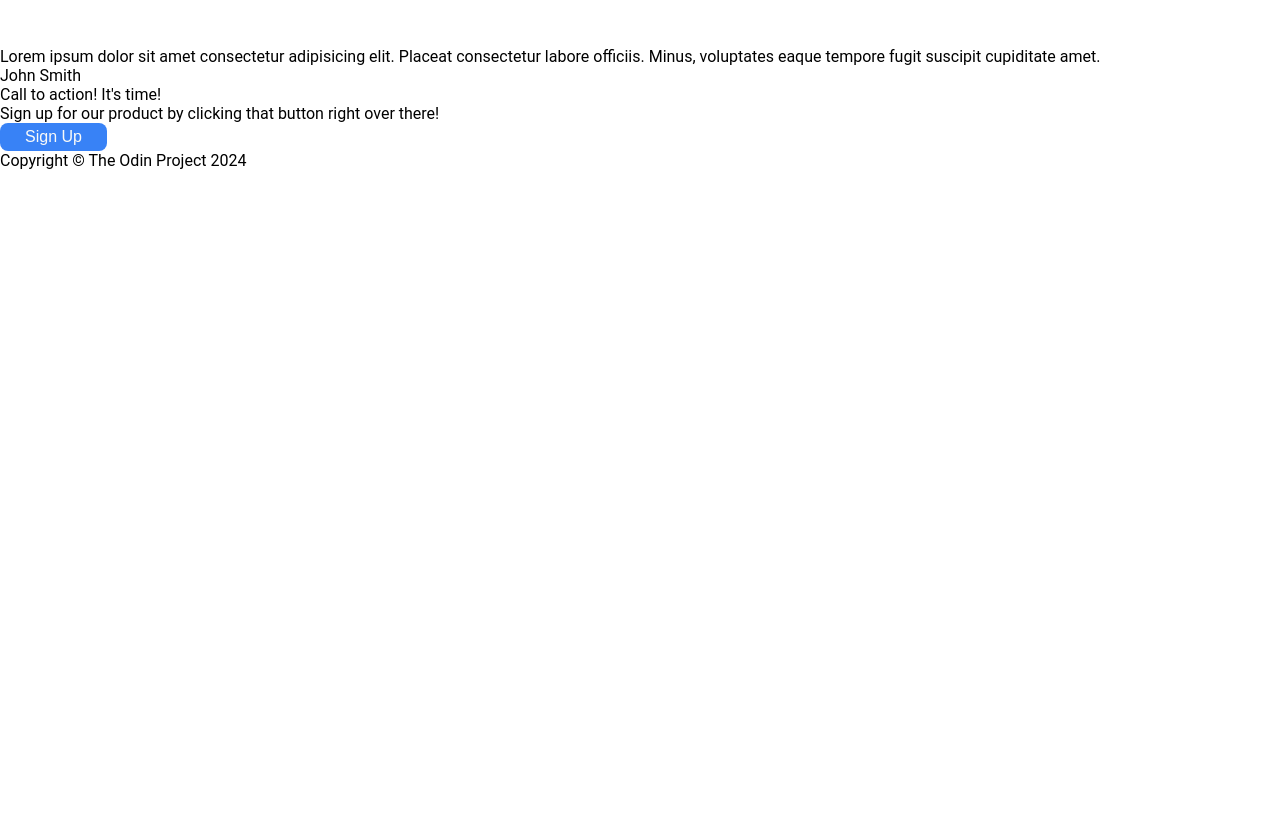
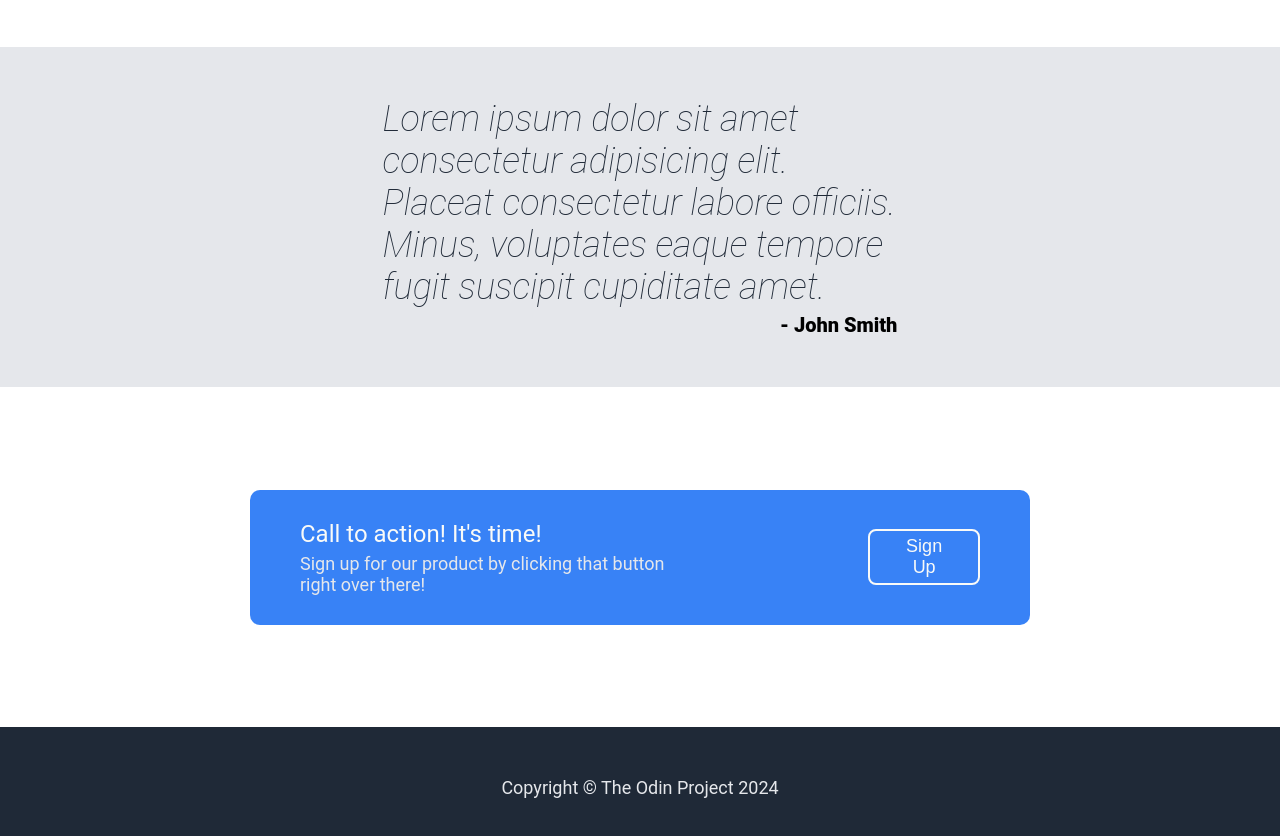
Before and after one commit to AP-720/Landing-Page, a plain HTML site: page index.html in a window 1280 px wide. Shown: the part 874-1710 px from the top of the page. Before the commit the page ends 1044 px from the top, so only its background shows below. Drawn offline with Linux system fonts and the light colour scheme.

Commit message:
Style Quote, CTA and Footer

```diff
--- a/index.html
+++ b/index.html
@@ -53,20 +53,22 @@
     </div>
 </div>
 
-<div class="two">
+<div class="two section-pad page-pad">
     <div class="quote-text">Lorem ipsum dolor sit amet consectetur adipisicing elit. Placeat consectetur labore officiis. Minus, voluptates eaque tempore fugit suscipit cupiditate amet.
     </div>
-    <div class="quote-author">John Smith</div>
+    <div class="quote-author">- John Smith</div>
 </div>
 
-<div class="three">
+<div class="three section-pad page-pad">
     <div class="blue-box">
+        <div class="cta-text">
         <div class="action-title">Call to action! It's time!</div>
         <div class="action-text">Sign up for our product by clicking that button right over there!</div>
+        </div>
         <button class="sign-up button">Sign Up</button>
     </div>
 </div>
-<div class="footer">
+<div class="footer section-pad">
     <div class="footer-text">Copyright &copy The Odin Project 2024</div>
 </div>
 </div>
--- a/styles.css
+++ b/styles.css
@@ -40,8 +40,8 @@ button {
     background-color: #3882F6;
     color: #F9FAF8;
     border: #3882F6;
-    font-size: 16px;
-    padding: 5px 25px;
+    font-size: 18px;
+    padding: 5px 30px;
     border-radius: 8px;
     transition-duration: 0.7s;
 }
@@ -69,8 +69,6 @@ button:hover{
 .right-links{
     display: flex;
     gap: 15px;
-
-
 }
 
 /* Hero */
@@ -144,3 +142,80 @@ button:hover{
     border-radius: 25px;
     border: 5px solid #3882F6;
 }
+
+/* Quote Section */
+
+.two {
+    background-color: #E5E7EB;
+    height: 30vh;
+    display: flex;
+    flex-direction: column;
+    align-items: center;
+    justify-content: center;
+    gap: 5px;
+}
+
+.quote-text {
+    font-size: 36px;
+    color: #1F2937;
+    font-style: italic;
+    font-weight: lighter;
+    width: 66%;
+}
+
+.quote-author {
+    font-size: 20px;
+    font-weight: 800;
+    width: 66%;
+    text-align: end;
+}
+
+/* CTA */
+
+.three {
+    height: 30vh;
+    display: flex;
+    justify-content: center;
+    align-items: center;
+}
+
+.blue-box{
+    width: 100%;
+    background-color: #3882F6;
+    border-radius: 10px;
+    padding: 30px 50px;
+    display: flex;
+    justify-content: space-evenly;
+    align-items: center;
+    gap: 200px;
+}
+
+.action-title{
+    font-size: 24px;
+    color:#F9FAF8;
+    padding-bottom: 5px;
+}
+
+.action-text{
+    font-size: 18px;
+    color: #e5e7eb;
+}
+
+.sign-up.button {
+    border: 2px solid #F9FAF8;
+    font-size: 18px;
+    padding: 5px 30px;
+}
+
+/* Footer */
+
+.footer {
+    background-color: #1F2937;
+}
+
+.footer-text {
+    font-size: 18px;
+    color: #e5e7eb;
+    text-align: center;
+
+}
```
